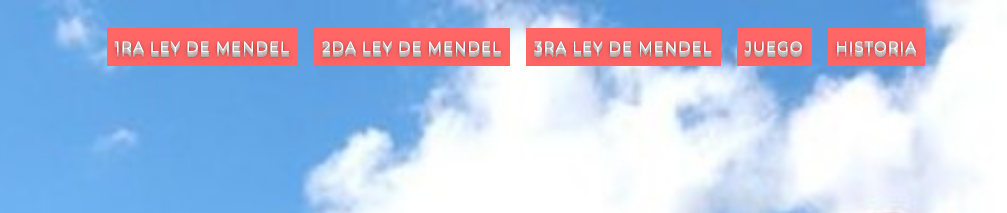
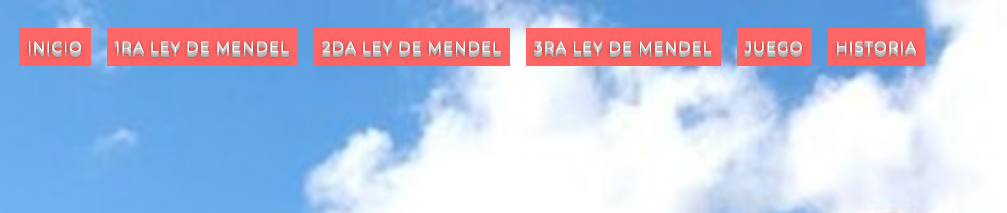
Before and after one commit to ProyectoWebLeyMendel/ProyectoWeb, a plain HTML site: page 1ra Ley Madel.html in a window 1280 px wide. Shown: the top 213 px of the page, 273-1280 px from the left. Drawn offline with nearby package versions, Linux system fonts and the light colour scheme; files whose address does not match are found by name; a web font is replaced by a local one.

Commit message:
Update 1ra Ley Madel.html

```diff
--- a/1ra Ley Madel.html
+++ b/1ra Ley Madel.html
@@ -27,7 +27,8 @@
                 </button>
                 <div class="collapse navbar-collapse" id="navbarResponsive">
                     <ul class="navbar-nav text-uppercase ml-auto">
-                        <li class="nav-item"><a class="nav-link js-scroll-trigger" href="1ra Ley Madel.html">1ra Ley de Mendel</a></li>
+                        <li class="nav-item"><a class="nav-link js-scroll-trigger" href="index.html">INICIO</a></li>
+			<li class="nav-item"><a class="nav-link js-scroll-trigger" href="1ra Ley Madel.html">1ra Ley de Mendel</a></li>
                         <li class="nav-item"><a class="nav-link js-scroll-trigger" href="2da Ley Madel.html">2da Ley de Mendel</a></li>
                         <li class="nav-item"><a class="nav-link js-scroll-trigger" href="3ra Ley Madel.html">3ra Ley de Mendel</a></li>
                         <li class="nav-item"><a class="nav-link js-scroll-trigger" href="#team">JUEGO</a></li>
```
